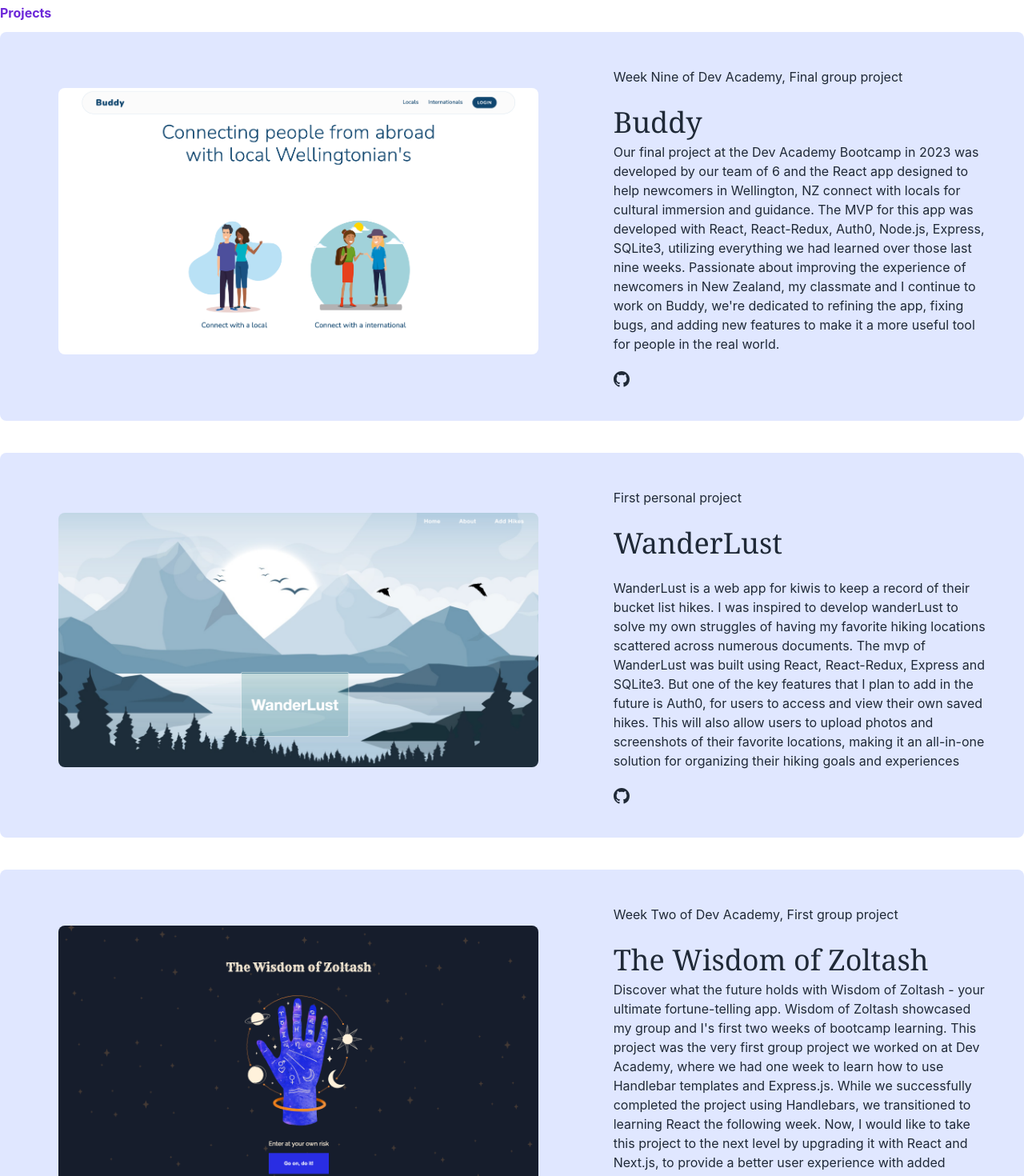
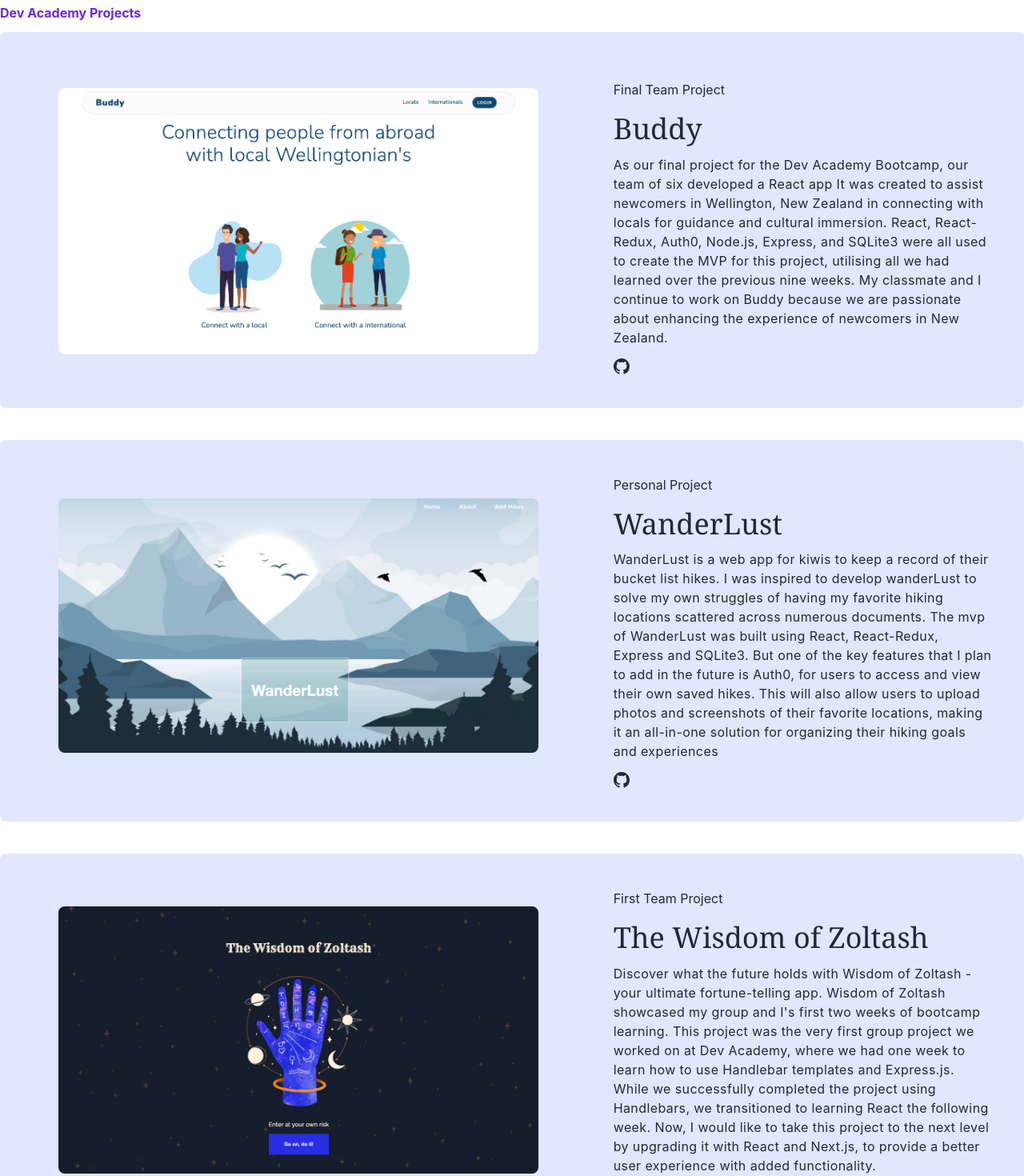
Before and after one commit to estrella-mooney/portfolio, a Next.js app: page /Components/MainProjects in a window 1280 px wide. Shown: the part 60-1530 px from the top of the page at 80% size. Built offline with nearby package versions, Linux system fonts and the light colour scheme.

Commit message:
Fix bugs -> fix typos -> fix sizing

```diff
--- a/pages/Components/Intro.tsx
+++ b/pages/Components/Intro.tsx
@@ -37,14 +37,22 @@ function Intro() {
                     I&apos;m a
                     <span className="text-violet-700 dark:text-amber-300">
                       {' '}
-                      fullstack developer{' '}
+                      Fullstack Developer{' '}
                     </span>
                     based in New Zealand.
                   </li>
 
                   <li>
                     I just finished a 17 week Full Stack Software Developer
-                    bootcamp @ Dev Academy Aotearoa
+                    Bootcamp @{' '}
+                    <span>
+                      <a
+                        href="https://devacademy.co.nz/"
+                        className=" hover:dark:text-amber-300 hover:text-violet-700 underline-none"
+                      >
+                        Dev Academy Aotearoa, Wellington.
+                      </a>
+                    </span>
                   </li>
                 </ul>
               </div>
--- a/pages/Components/MainProjects.tsx
+++ b/pages/Components/MainProjects.tsx
@@ -15,11 +15,11 @@ export default function MainProjects() {
         <section className="py-6 mt-10">
           <div>
             <p className=" font-bold mb-3 text-violet-700 dark:text-amber-300">
-              Projects
+              Dev Academy Projects
             </p>
           </div>
           <div className=" mb-10 rounded-lg hover:shadow-lg transition ease-in-out duration-200 hover:text-contrast-white text-gray-800 dark:bg-gray-700 dark:text-gray-300 bg-indigo-100 dark:hover:bg-gray-600 relative py-10">
-            <div className="flex flex-col lg:flex-row items-start justify-between max-w-7xl mx-auto px-5 xl:px-0">
+            <div className="lg:mt-4 flex flex-col lg:flex-row items-start justify-between max-w-7xl mx-auto px-5 xl:px-0">
               <div className="w-full lg:w-7/12 bg-cover relative my-auto">
                 <div className="flex items-center justify-center w-full h-full relative">
                   <Image
@@ -35,25 +35,23 @@ export default function MainProjects() {
               </div>
               <div className="w-full lg:w-5/12 mt-10 lg:mt-0 lg:pl-5 relative z-10 md:pr-0 lg:pr-10">
                 <div className="flex flex-col items-start justify-start">
-                  <p className=" mb-5 mt-1 text-center lg:text-left">
-                    Week Nine of Dev Academy, Final group project
+                  <p className=" mb-3 mt-1 text-center lg:text-left">
+                    Final Team Project
                   </p>
-                  <p className="text-4xl font-medium text-center lg:text-left leading-snug font-serif">
+                  <p className="mb-2 text-4xl font-medium text-center lg:text-left leading-snug font-serif">
                     Buddy
                   </p>
 
-                  <p className="mb-5">
-                    Our final project at the Dev Academy Bootcamp in 2023 was
-                    developed by our team of 6 and the React app designed to
-                    help newcomers in Wellington, NZ connect with locals for
-                    cultural immersion and guidance. The MVP for this app was
-                    developed with React, React-Redux, Auth0, Node.js, Express,
-                    SQLite3, utilizing everything we had learned over those last
-                    nine weeks. Passionate about improving the experience of
-                    newcomers in New Zealand, my classmate and I continue to
-                    work on Buddy, we&apos;re dedicated to refining the app,
-                    fixing bugs, and adding new features to make it a more
-                    useful tool for people in the real world.
+                  <p className="mb-3 tracking-wide">
+                    As our final project for the Dev Academy Bootcamp, our team
+                    of six developed a React app It was created to assist
+                    newcomers in Wellington, New Zealand in connecting with
+                    locals for guidance and cultural immersion. React,
+                    React-Redux, Auth0, Node.js, Express, and SQLite3 were all
+                    used to create the MVP for this project, utilising all we
+                    had learned over the previous nine weeks. My classmate and I
+                    continue to work on Buddy because we are passionate about
+                    enhancing the experience of newcomers in New Zealand.
                   </p>
 
                   <div className="flex items-center">
@@ -70,8 +68,8 @@ export default function MainProjects() {
             </div>
           </div>
 
-          <div className=" mb-10 rounded-lg hover:shadow-lg transition ease-in-out duration-200 hover:text-contrast-white text-gray-800 dark:bg-gray-700 dark:text-gray-300 bg-indigo-100 dark:hover:bg-gray-600 relative py-10">
-            <div className="flex flex-col lg:flex-row items-start justify-between max-w-7xl mx-auto px-5 xl:px-0">
+          <div className="  mb-10 rounded-lg hover:shadow-lg transition ease-in-out duration-200 hover:text-contrast-white text-gray-800 dark:bg-gray-700 dark:text-gray-300 bg-indigo-100 dark:hover:bg-gray-600 relative py-10">
+            <div className=" flex flex-col lg:flex-row items-start justify-between max-w-7xl mx-auto px-5 xl:px-0">
               <div className="w-full lg:w-7/12 bg-cover relative my-auto">
                 <div className="flex items-center justify-center w-full h-full relative">
                   <Image
@@ -87,14 +85,14 @@ export default function MainProjects() {
               </div>
               <div className="w-full lg:w-5/12 mt-10 lg:mt-0 lg:pl-5 relative z-10 md:pr-0 lg:pr-10">
                 <div className="flex flex-col items-start justify-start">
-                  <p className="mb-5 mt-1 text-center lg:text-left">
-                    First personal project
+                  <p className="mb-3 mt-1 text-center lg:text-left">
+                    Personal Project
                   </p>
-                  <p className="mb-5 text-4xl font-medium text-center lg:text-left leading-snug font-serif">
+                  <p className="mb-2 text-4xl font-medium text-center lg:text-left leading-snug font-serif">
                     WanderLust
                   </p>
 
-                  <p className="mb-5">
+                  <p className="mb-3 tracking-wide">
                     {' '}
                     WanderLust is a web app for kiwis to keep a record of their
                     bucket list hikes. I was inspired to develop wanderLust to
@@ -149,14 +147,14 @@ export default function MainProjects() {
               </div>
               <div className="w-full lg:w-5/12 mt-10 lg:mt-0 lg:pl-5 relative z-10 md:pr-0 lg:pr-10">
                 <div className="flex flex-col items-start justify-start">
-                  <p className="mb-5 mt-1 text-center lg:text-left">
-                    Week Two of Dev Academy, First group project
+                  <p className="mb-3 mt-1 text-center lg:text-left">
+                    First Team Project
                   </p>
-                  <p className="text-4xl font-medium text-center lg:text-left leading-snug font-serif">
+                  <p className="mb-2 text-4xl font-medium text-center lg:text-left leading-snug font-serif">
                     The Wisdom of Zoltash
                   </p>
 
-                  <p className="mb-5">
+                  <p className="mb-3 tracking-wide">
                     Discover what the future holds with Wisdom of Zoltash - your
                     ultimate fortune-telling app. Wisdom of Zoltash showcased my
                     group and I&apos;s first two weeks of bootcamp learning.
--- a/pages/Components/SecondProjects.tsx
+++ b/pages/Components/SecondProjects.tsx
@@ -21,7 +21,7 @@ export default function Projects() {
       <section className="">
         <div>
           <p className=" font-bold mb-3 text-violet-700 dark:text-amber-300">
-            More Projects
+            Team Projects
           </p>
         </div>
 
```
